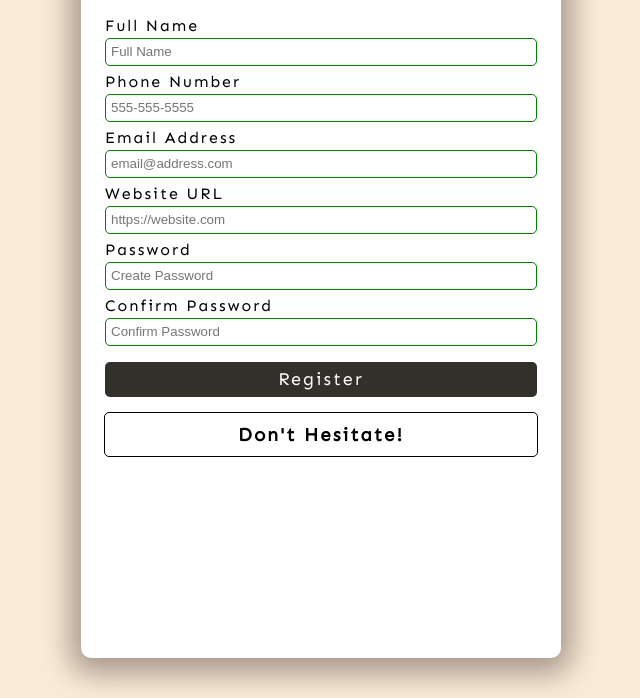
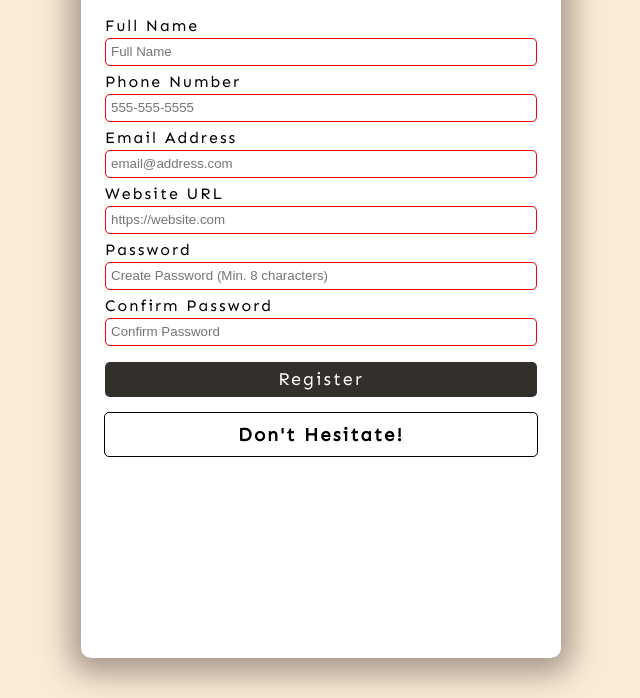
Before and after one commit to artufabio/form-validator, a plain HTML site: page index.html in a window 1280 px wide. Shown: the part 102-800 px from the top of the page, without its empty margins (319-959 px from the left). Drawn offline with Linux system fonts and the light colour scheme.

Commit message:
HTML Form Validation

```diff
--- a/index.html
+++ b/index.html
@@ -16,32 +16,32 @@
             <!-- Full Name -->
             <div class="form-group">
                 <label for="name">Full Name</label>
-                <input type="text" id="name" placeholder="Full Name">
+                <input type="text" id="name" placeholder="Full Name" required minlength="3" maxlength="100">
             </div>
             <!-- Phone Number -->
             <div class="form-group">
                 <label for="phone">Phone Number</label>
-                <input type="tel" id="phone" placeholder="555-555-5555">
+                <input type="tel" id="phone" placeholder="555-555-5555" required pattern="[0-9]{3}-[0-9]{3}-[0-9]{4}">
             </div>
             <!-- Email Address -->
             <div class="form-group">
                 <label for="address">Email Address</label>
-                <input type="email" id="address" placeholder="email@address.com">
+                <input type="email" id="address" placeholder="email@address.com" required>
             </div>
             <!-- Website URL -->
             <div class="form-group">
                 <label for="website">Website URL</label>
-                <input type="url" id="website" placeholder="https://website.com">
+                <input type="url" id="website" placeholder="https://website.com" required>
             </div>
             <!-- Password -->
             <div class="form-group">
                 <label for="password1">Password</label>
-                <input type="password" id="password1" placeholder="Create Password">
+                <input type="password" id="password1" placeholder="Create Password (Min. 8 characters)" required pattern="^(?=.*\d)(?=.*[a-z])(?=.*[A-Z])(?=.*[a-zA-Z]).{8,}$" title="Please include at least 1 uppercase characters, 1 lowercase character and 1 number">
             </div>
             <!-- Confirm Password -->
             <div class="form-group">
                 <label for="password2">Confirm Password</label>
-                <input type="password" id="password2" placeholder="Confirm Password">
+                <input type="password" id="password2" placeholder="Confirm Password" required pattern="^(?=.*\d)(?=.*[a-z])(?=.*[A-Z])(?=.*[a-zA-Z]).{8,}$">
             </div>
             <button type="submit">Register</button>
         </form>
```
